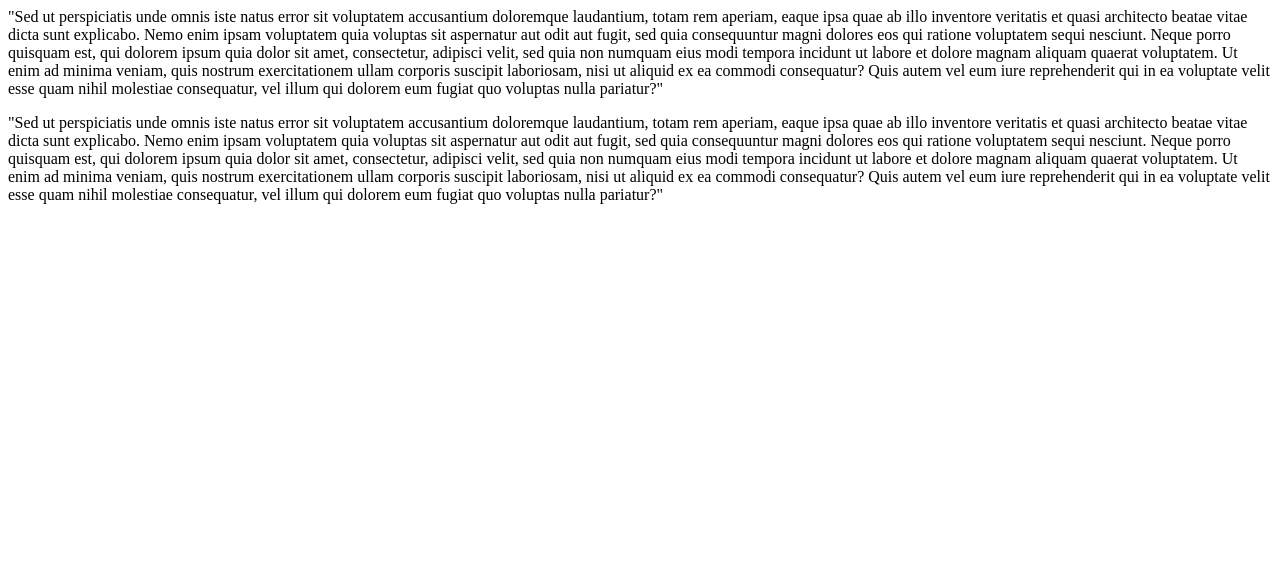
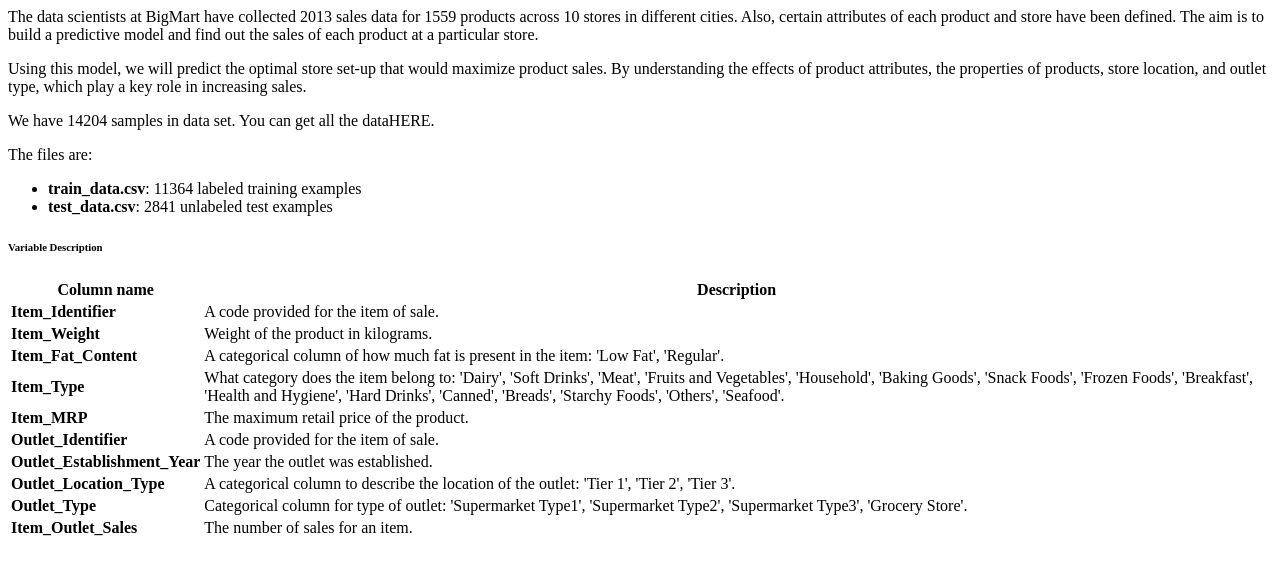
Before and after one commit to sdwiyanti/Sales-Prediction-for-a-Retail-Store-, a Python web app: template templates/description.html in a window 1280 px wide. Shown: the top 575 px of the page. Run offline with Jinja, Linux system fonts and the light colour scheme; the template is opened without the code that fills it, so the values that code supplies are empty.

Commit message:
Update description.html

```diff
--- a/templates/description.html
+++ b/templates/description.html
@@ -1,3 +1,67 @@
-<p>"Sed ut perspiciatis unde omnis iste natus error sit voluptatem accusantium doloremque laudantium, totam rem aperiam, eaque ipsa quae ab illo inventore veritatis et quasi architecto beatae vitae dicta sunt explicabo. Nemo enim ipsam voluptatem quia voluptas sit aspernatur aut odit aut fugit, sed quia consequuntur magni dolores eos qui ratione voluptatem sequi nesciunt. Neque porro quisquam est, qui dolorem ipsum quia dolor sit amet, consectetur, adipisci velit, sed quia non numquam eius modi tempora incidunt ut labore et dolore magnam aliquam quaerat voluptatem. Ut enim ad minima veniam, quis nostrum exercitationem ullam corporis suscipit laboriosam, nisi ut aliquid ex ea commodi consequatur? Quis autem vel eum iure reprehenderit qui in ea voluptate velit esse quam nihil molestiae consequatur, vel illum qui dolorem eum fugiat quo voluptas nulla pariatur?"</p>
-
-<p>"Sed ut perspiciatis unde omnis iste natus error sit voluptatem accusantium doloremque laudantium, totam rem aperiam, eaque ipsa quae ab illo inventore veritatis et quasi architecto beatae vitae dicta sunt explicabo. Nemo enim ipsam voluptatem quia voluptas sit aspernatur aut odit aut fugit, sed quia consequuntur magni dolores eos qui ratione voluptatem sequi nesciunt. Neque porro quisquam est, qui dolorem ipsum quia dolor sit amet, consectetur, adipisci velit, sed quia non numquam eius modi tempora incidunt ut labore et dolore magnam aliquam quaerat voluptatem. Ut enim ad minima veniam, quis nostrum exercitationem ullam corporis suscipit laboriosam, nisi ut aliquid ex ea commodi consequatur? Quis autem vel eum iure reprehenderit qui in ea voluptate velit esse quam nihil molestiae consequatur, vel illum qui dolorem eum fugiat quo voluptas nulla pariatur?"</p>
+<p>
+    The data scientists at BigMart have collected 2013 sales data for 1559 products across 10 stores in different cities. Also, certain attributes of each product and store have been defined. The aim is to build a predictive model and find out the sales of each product at a particular store.
+  </p>
+<p>
+    Using this model, we will predict the optimal store set-up that would maximize product sales. By understanding the effects of product attributes, the properties of products, store location, and outlet type, which play a key role in increasing sales.
+  </p>
+<p>
+    We have 14204 samples in data set. You can get all the data<a href="https://drive.google.com/file/d/1YfvrjNCjg9xXbK-a3nWvJLYSYuLxL04Z/view?usp=share_link"></a>HERE.
+    <p>The files are:</p>
+    <ul dir="auto">
+        <li><strong>train_data.csv</strong>: 11364 labeled training examples</li>
+        <li><strong>test_data.csv</strong>: 2841 unlabeled test examples</li>
+        </ul>
+  </p>
+  <h6><b>
+    Variable Description
+  </b></h6>
+  <table>
+    <thead>
+    <tr>
+    <th>Column name</th>
+    <th>Description</th>
+    </tr>
+    </thead>
+    <tbody>
+    <tr>
+    <td><strong>Item_Identifier</strong></td>
+    <td>A code provided for the item of sale.</td>
+    </tr>
+    <tr>
+    <td><strong>Item_Weight</strong></td>
+    <td>Weight of the product in kilograms.</td>
+    </tr>
+    <tr>
+    <td><strong>Item_Fat_Content</strong></td>
+    <td>A categorical column of how much fat is present in the item: 'Low Fat', 'Regular'.</td>
+    </tr>
+    <tr>
+    <td><strong>Item_Type</strong></td>
+    <td>What category does the item belong to: 'Dairy', 'Soft Drinks', 'Meat', 'Fruits and Vegetables', 'Household', 'Baking Goods', 'Snack Foods', 'Frozen Foods', 'Breakfast', 'Health and Hygiene', 'Hard Drinks', 'Canned', 'Breads', 'Starchy Foods', 'Others', 'Seafood'.</td>
+    </tr>
+    <tr>
+    <td><strong>Item_MRP</strong></td>
+    <td>The maximum retail price of the product.</td>
+    </tr>
+    <tr>
+    <td><strong>Outlet_Identifier</strong></td>
+    <td>A code provided for the item of sale.</td>
+    </tr>
+    <tr>
+    <td><strong>Outlet_Establishment_Year</strong></td>
+    <td>The year the outlet was established.</td>
+    </tr>
+    <tr>
+    <td><strong>Outlet_Location_Type</strong></td>
+    <td>A categorical column to describe the location of the outlet: 'Tier 1', 'Tier 2', 'Tier 3'.</td>
+    </tr>
+    <tr>
+    <td><strong>Outlet_Type</strong></td>
+    <td>Categorical column for type of outlet: 'Supermarket Type1', 'Supermarket Type2', 'Supermarket Type3', 'Grocery Store'.</td>
+    </tr>
+    <tr>
+    <td><strong>Item_Outlet_Sales</strong></td>
+    <td>The number of sales for an item.</td>
+    </tr>
+    </tbody>
+    </table>
```
